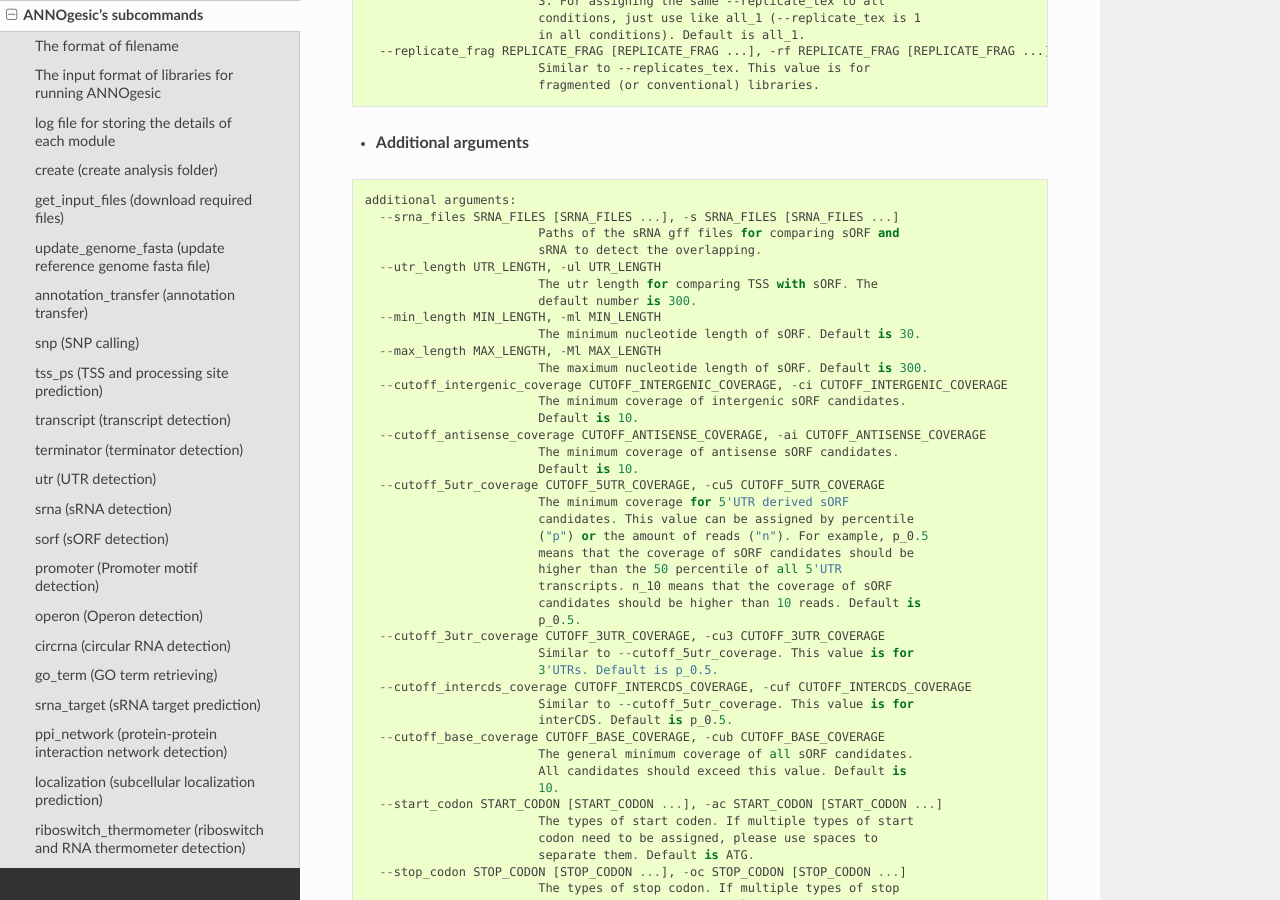
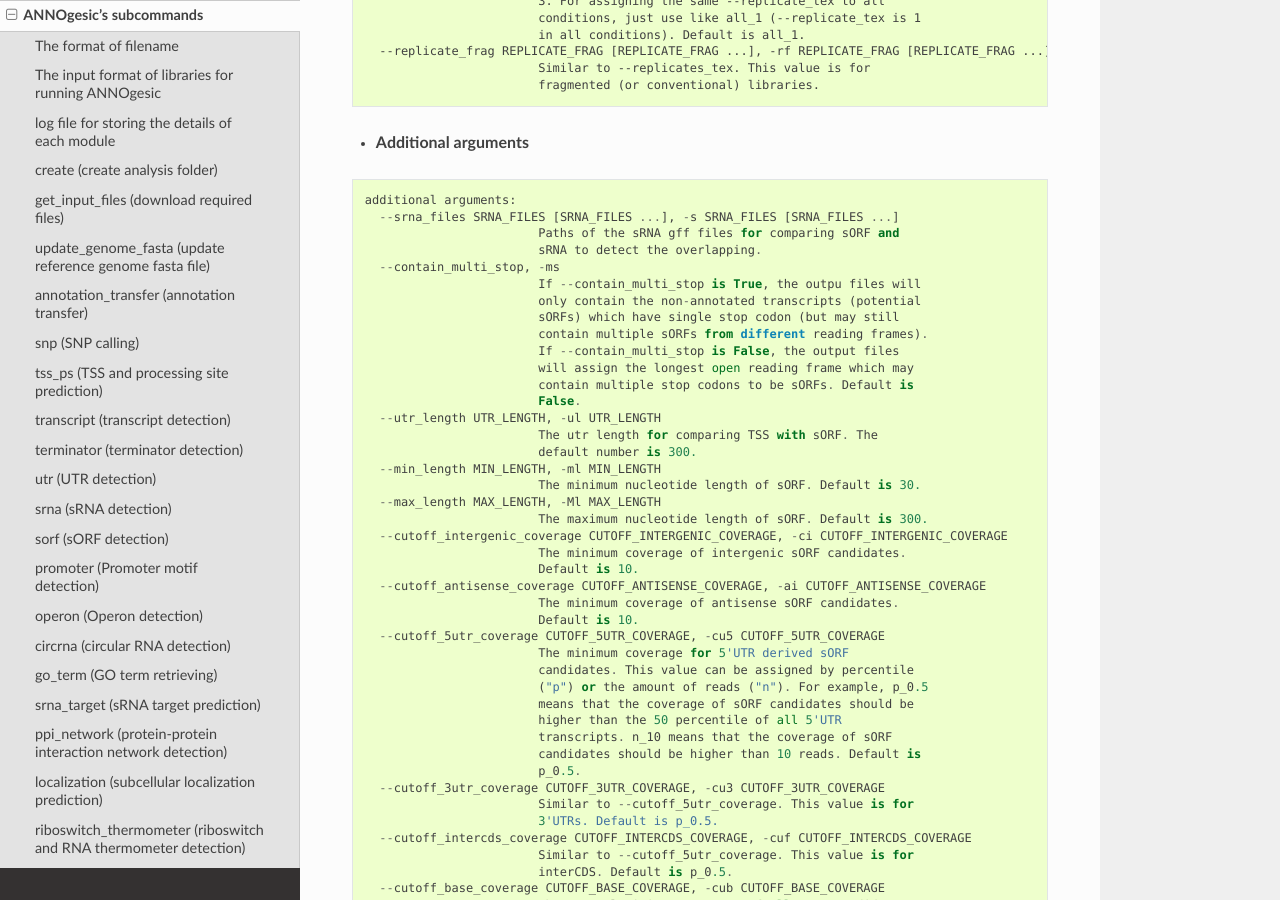
Before and after one commit to Sung-Huan/ANNOgesic, a Sphinx documentation site: the page built from docs/source/subcommands.rst, in a window 1280 px wide and 900 px high, scrolled down 41040 px. Built offline with Sphinx 7.4.7 and the Read the Docs theme 2.0.0, drawn with Linux system fonts in a browser that asks for light colours; pages that are not in the unit, such as notebooks, are missing from menus.

Commit message:
update sORF prediction

```diff
--- a/docs/source/conf.py
+++ b/docs/source/conf.py
@@ -58,7 +58,7 @@
 # The short X.Y version.
 version = '0.7'
 # The full version, including alpha/beta/rc tags.
-release = '0.7.19'
+release = '0.7.20'
 
 # The language for content autogenerated by Sphinx. Refer to documentation
 # for a list of supported languages.
--- a/docs/source/subcommands.rst
+++ b/docs/source/subcommands.rst
@@ -2053,6 +2053,15 @@
       --srna_files SRNA_FILES [SRNA_FILES ...], -s SRNA_FILES [SRNA_FILES ...]
                             Paths of the sRNA gff files for comparing sORF and
                             sRNA to detect the overlapping.
+      --contain_multi_stop, -ms
+                            If --contain_multi_stop is True, the outpu files will
+                            only contain the non-annotated transcripts (potential
+                            sORFs) which have single stop codon (but may still
+                            contain multiple sORFs from different reading frames).
+                            If --contain_multi_stop is False, the output files
+                            will assign the longest open reading frame which may
+                            contain multiple stop codons to be sORFs. Default is
+                            False.
       --utr_length UTR_LENGTH, -ul UTR_LENGTH
                             The utr length for comparing TSS with sORF. The
                             default number is 300.
--- a/setup.py
+++ b/setup.py
@@ -11,7 +11,7 @@
 
 setup(
     name='ANNOgesic',
-    version='0.7.19',
+    version='0.7.20',
     packages=['annogesiclib'],
     author='Sung-Huan Yu',
     author_email='sung-huan.yu@uni-wuerzburg.de',
```
Also changed, not shown: 5 other files.
